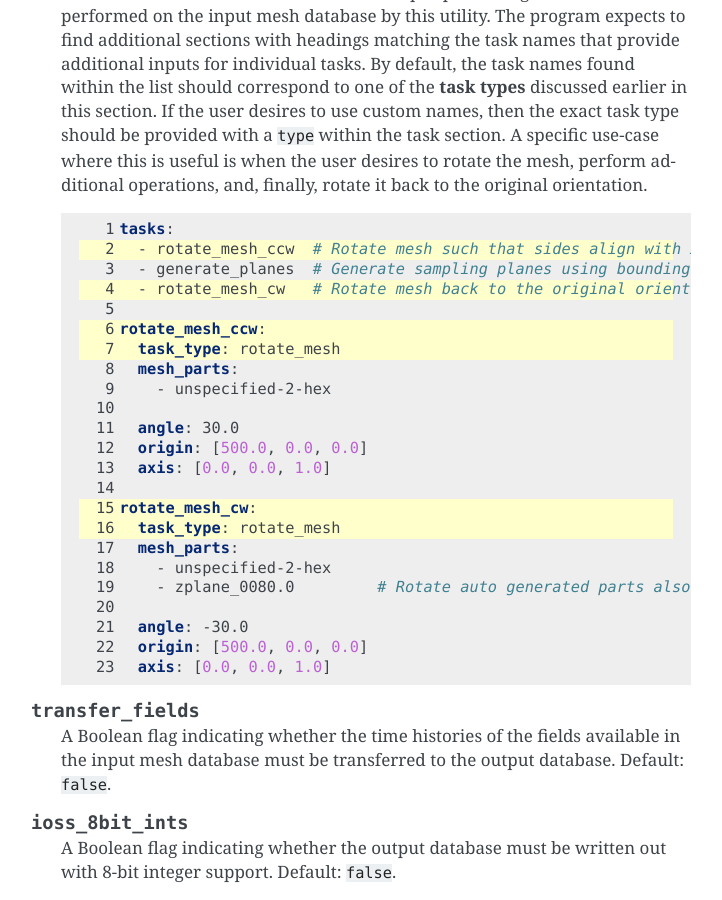
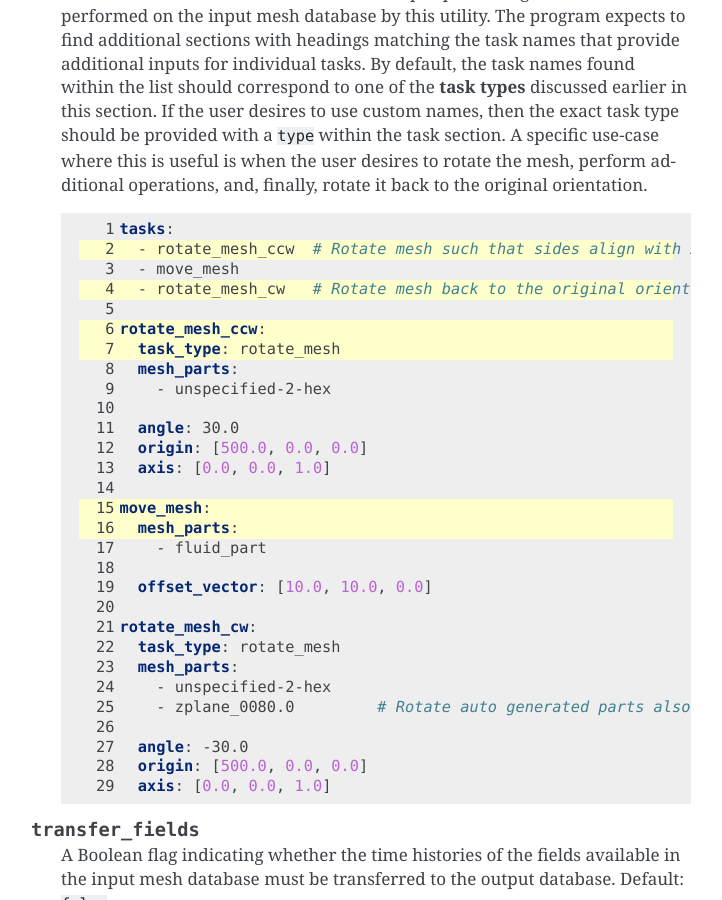
Before and after one commit to Exawind/wind-utils, a Sphinx documentation site: the page built from doc/manual/source/user/nalu_preprocess.rst, in a window 1280 px wide and 900 px high, scrolled down 2164 px. Shown: the whole window, without its empty margins (389-1111 px from the left). Built offline with Sphinx 7.4.7, drawn with Linux system fonts in a browser that asks for light colours; some of the changed text lies outside the part shown.

Commit message:
Deprecate generate planes

```diff
--- a/doc/manual/source/user/files/nalu_preprocess.yaml
+++ b/doc/manual/source/user/files/nalu_preprocess.yaml
@@ -20,7 +20,7 @@ nalu_preprocess:
   # field data structures
   tasks:
     - init_abl_fields
-    - generate_planes
+    - rotate_mesh_ccw
 
   # Inputs for each "task" is organized under the section corresponding to the
   # task name
--- a/doc/manual/source/user/nalu_preprocess.rst
+++ b/doc/manual/source/user/nalu_preprocess.rst
@@ -31,7 +31,7 @@ a **nalu_preprocess** section as shown below. Input options for the individual
 tasks are provided as sub-sections within **nalu_preprocess** with the
 corresponding task names provided under ``tasks``. For example, in the sample
 shown below, the program will expect to see two sub-sections, namely
-``init_abl_fields`` and ``generate_planes`` based on the list of tasks shown in
+``init_abl_fields`` and ``rotate_mesh`` based on the list of tasks shown in
 lines 22-23.
 
 .. literalinclude:: files/nalu_preprocess.yaml
@@ -99,7 +99,7 @@ Common input file options
 
       tasks:
         - rotate_mesh_ccw  # Rotate mesh such that sides align with XYZ axes
-        - generate_planes  # Generate sampling planes using bounding box
+        - move_mesh
         - rotate_mesh_cw   # Rotate mesh back to the original orientation
 
       rotate_mesh_ccw:
@@ -110,6 +110,12 @@ Common input file options
         angle: 30.0
         origin: [500.0, 0.0, 0.0]
         axis: [0.0, 0.0, 1.0]
+
+      move_mesh:
+        mesh_parts:
+          - fluid_part
+
+        offset_vector: [10.0, 10.0, 0.0]
 
       rotate_mesh_cw:
         task_type: rotate_mesh
```
Also changed, not shown: 1 other file.
